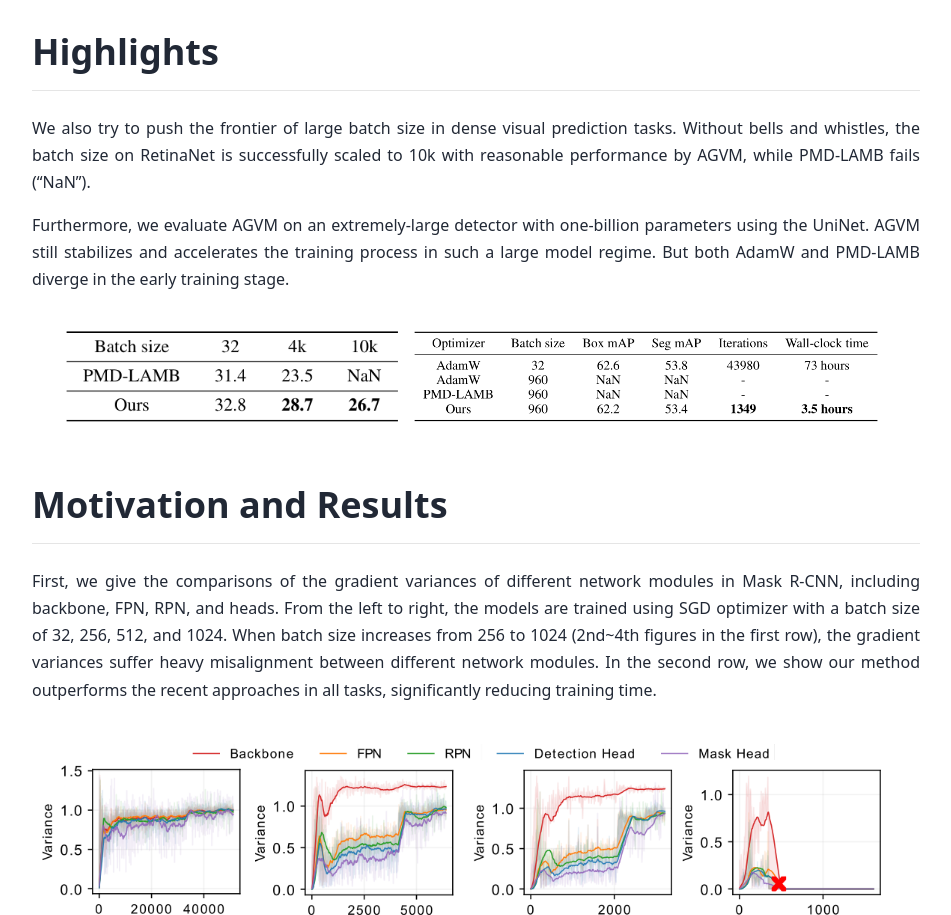
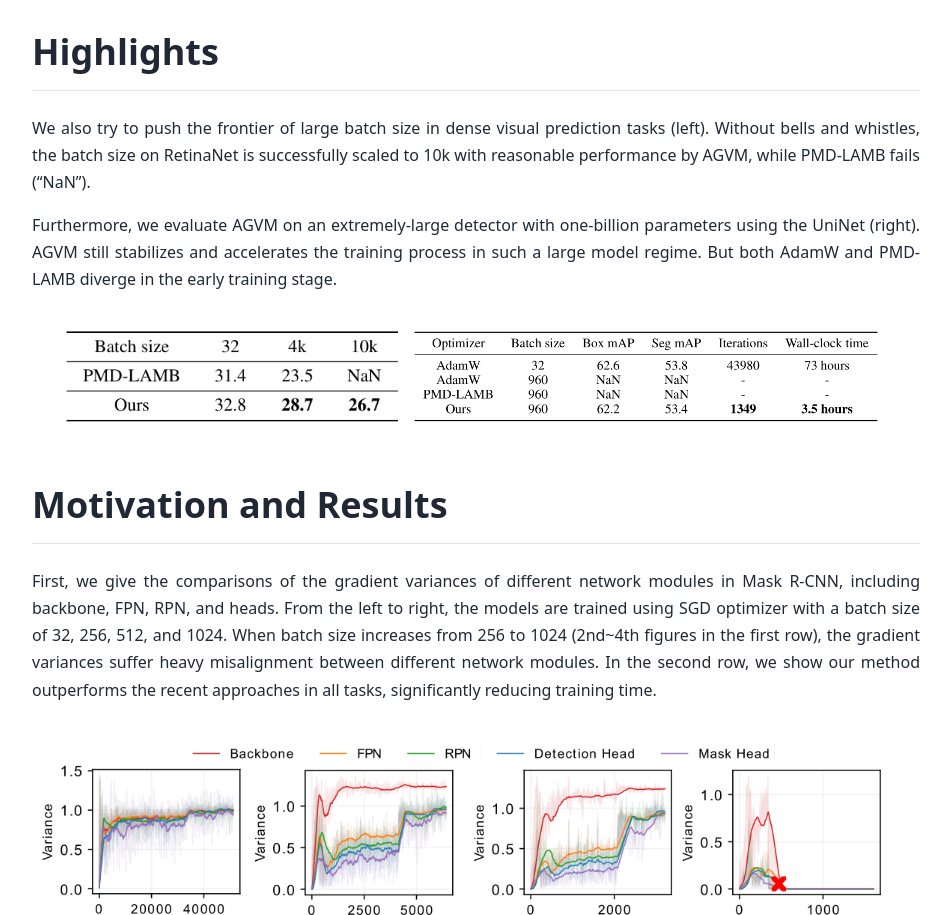
Before and after one commit to anonymized-agvm/anonymized-agvm.github.io, a plain HTML site: page index.html in a window 1280 px wide. Shown: the part 853-1768 px from the top of the page, without its empty margins (184-1135 px from the left). Drawn offline with Linux system fonts and the light colour scheme; some icons are missing; a web font is replaced by a local one.

Commit message:
Update index.html

```diff
--- a/index.html
+++ b/index.html
@@ -55,10 +55,10 @@
             Highlights
         </h2>
         <p>
-            We also try to push the frontier of large batch size in dense visual prediction tasks. Without bells and whistles, the batch size on RetinaNet is successfully scaled to 10k with reasonable performance by AGVM, while PMD-LAMB fails (“NaN”).
+            We also try to push the frontier of large batch size in dense visual prediction tasks (left). Without bells and whistles, the batch size on RetinaNet is successfully scaled to 10k with reasonable performance by AGVM, while PMD-LAMB fails (“NaN”).
         </p>
         <p>
-            Furthermore, we evaluate AGVM on an extremely-large detector with one-billion parameters using the UniNet. AGVM still stabilizes and accelerates the training process in such a large model regime. But both AdamW and PMD-LAMB diverge in the early training stage.
+            Furthermore, we evaluate AGVM on an extremely-large detector with one-billion parameters using the UniNet (right). AGVM still stabilizes and accelerates the training process in such a large model regime. But both AdamW and PMD-LAMB diverge in the early training stage.
         </p>
         <div align='center'>
             <img class="figure" src="media/highlight_1.png" height="100px" alt="highlight1">
```
